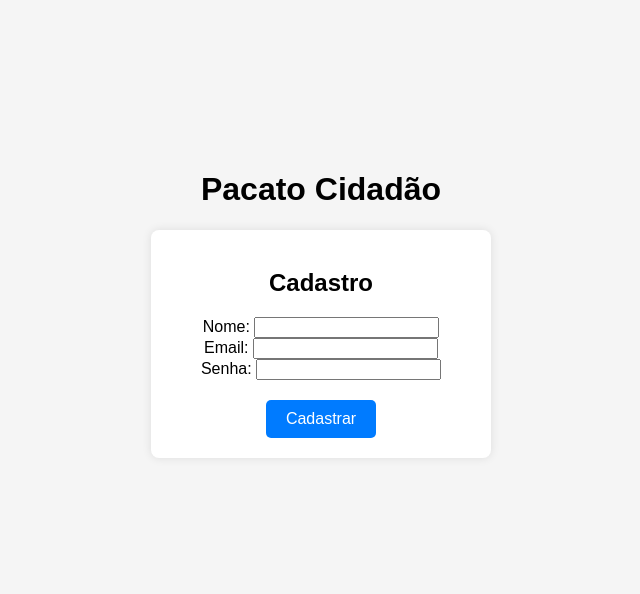
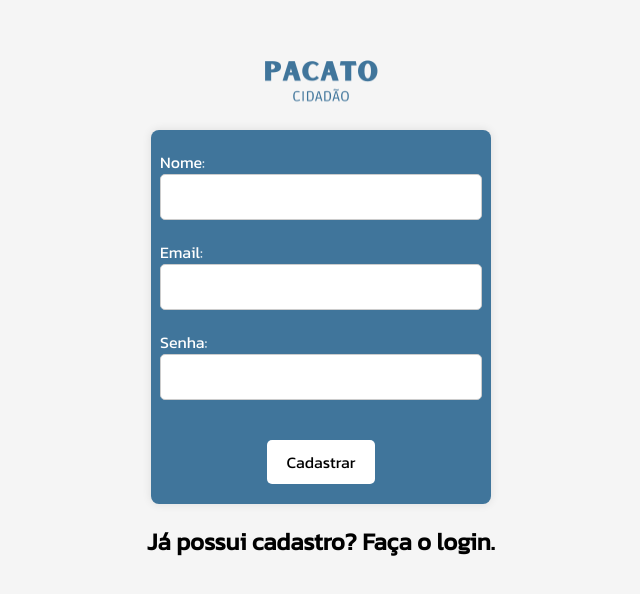
Before and after one commit to WillPatin/engenharia_2024, a React (Create React App) app: page /cadastro in a window 1280 px wide. Shown: the part 104-698 px from the top of the page, without its empty margins (319-959 px from the left). Built offline with nearby package versions, Linux system fonts and the light colour scheme.

Commit message:
Cadstro quase pronto

```diff
--- a/public/index.html
+++ b/public/index.html
@@ -1,10 +1,11 @@
 <!DOCTYPE html>
 <html lang="en">
+
   <head>
     <meta charset="utf-8" />
     <link rel="icon" href="%PUBLIC_URL%/favicon.ico" />
     <meta name="viewport" content="width=device-width, initial-scale=1" />
-    <meta name="theme-color" content="#000000" />
+    <meta name="theme-color" content="#f5f5f5" />
     <meta
       name="description"
       content=""
--- a/src/App.js
+++ b/src/App.js
@@ -1,12 +1,14 @@
 import { BrowserRouter as Router, Route, Routes } from "react-router-dom";
 
 import Cadastro from "./view/Cadastro";
+import Login from "./view/Login";
 
 function App() {
   return (
     <Router>
       <Routes>
         <Route path="/cadastro" element={<Cadastro />} />
+        <Route path="/login" element={<Login />} />
       </Routes>
     </Router>
   );
--- a/src/components/Button.module.css
+++ b/src/components/Button.module.css
@@ -1,9 +1,10 @@
-/* Button.module.css */
+@import url('https://fonts.googleapis.com/css2?family=Kanit:wght@100;400&display=swap');
 
 .button {
+  font-family: 'Kanit', kanit;
     padding: 10px 20px;
-    background-color: #007bff;
-    color: white;
+    background-color: #ffffff;
+    color: rgb(0, 0, 0);
     border: none;
     border-radius: 5px;
     cursor: pointer;
--- a/src/components/InputField.jsx
+++ b/src/components/InputField.jsx
@@ -1,8 +1,16 @@
+import React from "react";
+import styles from "./InputField.module.css";
+
 const InputField = ({ label, type, value, onChange }) => {
   return (
     <div>
       <label>{label}</label>
-      <input type={type} value={value} onChange={onChange} />
+      <input
+        className={styles.inputField}
+        type={type}
+        value={value}
+        onChange={onChange}
+      />
     </div>
   );
 };
--- /dev/null
+++ b/src/components/InputField.module.css
@@ -0,0 +1,13 @@
+@import url('https://fonts.googleapis.com/css2?family=Kanit:wght@100;400&display=swap');
+
+.inputField {
+    font-family: 'Kanit',kanit;
+    width: 300px; /* Adjusts the width of the input field */
+    padding: 10px; /* Adds padding inside the input field */
+    border-radius: 5px; /* Rounds the corners */
+    border: 1px solid #ccc; /* Adds a border */
+    font-size: 16px; /* Sets the font size */
+    outline: none; /* Removes the default outline when the field is focused */
+    margin-bottom: 20px; /* Adds spacing between the input fields */
+    transition: border-color 0.3s ease-in-out; /* Adds a smooth transition when the border color changes */
+}
--- a/src/styles/App.css
+++ b/src/styles/App.css
@@ -48,7 +48,3 @@ input{
   border-radius: 5px;
 
 }
-button{
-  border-radius: 5px;
-  background-color: aqua;
-}
--- a/src/styles/index.css
+++ b/src/styles/index.css
@@ -5,4 +5,5 @@ html, body {
 
 body {
   font-family:Arial, Helvetica, sans-serif;
+  background-color: #f5f5f5;
 }
--- a/src/view/Cadastro.jsx
+++ b/src/view/Cadastro.jsx
@@ -2,6 +2,7 @@ import React, { useState } from "react";
 import Button from "../components/Button";
 import InputField from "../components/InputField";
 import styles from "./Cadastro.module.css";
+import logo from "../images/Logo_Pacato_cidadão.png";
 
 const Cadastro = () => {
   const [email, setEmail] = useState("");
@@ -17,10 +18,9 @@ const Cadastro = () => {
 
   return (
     <div className={styles.cadastroContainer}>
-      <h1>Pacato Cidadão</h1>
+      <img src={logo} alt="Logo Pacato cidadão" className={styles.logo}></img>
+
       <div className={styles.cadastroForm}>
-        <h2>Cadastro</h2>
-
         <InputField
           label="Nome: "
           type="text"
@@ -44,6 +44,7 @@ const Cadastro = () => {
           <Button label="Cadastrar" onClick={handleCadastro} />
         </div>
       </div>
+      <h2>Já possui cadastro? Faça o login.</h2>
     </div>
   );
 };
--- a/src/view/Cadastro.module.css
+++ b/src/view/Cadastro.module.css
@@ -1,6 +1,8 @@
 
+@import url('https://fonts.googleapis.com/css2?family=Kanit:wght@100;400&display=swap');
 
 .cadastroContainer {
+    font-family: 'Kanit', Kanit;
     display: flex;
     flex-direction: column;
     align-items: center;
@@ -10,14 +12,17 @@
   }
 
   .cadastroForm {
-    background-color: white;
+    background-color: #40759b;
     padding: 20px;
     border-radius: 8px;
     box-shadow: 0 0 10px rgba(0, 0, 0, 0.1);
+    color: white;
     width: 300px;
     display: flex;
     flex-direction: column;
     align-items: center;
+    margin-top: -100px;
+
   }
 
   .cadastroTitle {
@@ -25,9 +30,17 @@
     font-size: 24px;
     color: #333;
   }
+
   .buttonContainer {
     display: flex;
     justify-content: center; /* Centraliza o botão horizontalmente */
     width: 100%;
     margin-top: 20px;
   }
+
+  .logo {
+    margin-bottom: 20px; /* Espaço entre o logo e o título */
+    margin-top: -50px; /* Se quiser trazer o logo mais perto do container */
+    width: 250px;
+    height: 230px;
+  }
```
Also changed, not shown: src/images/Logo_Pacato_cidadão.png (added).
